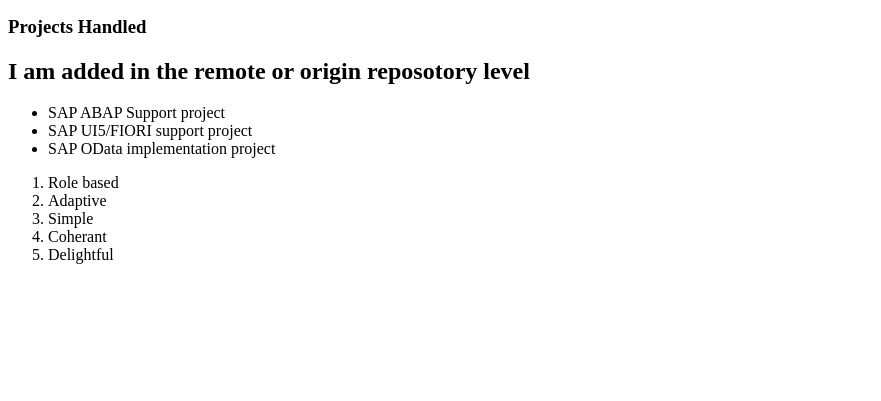
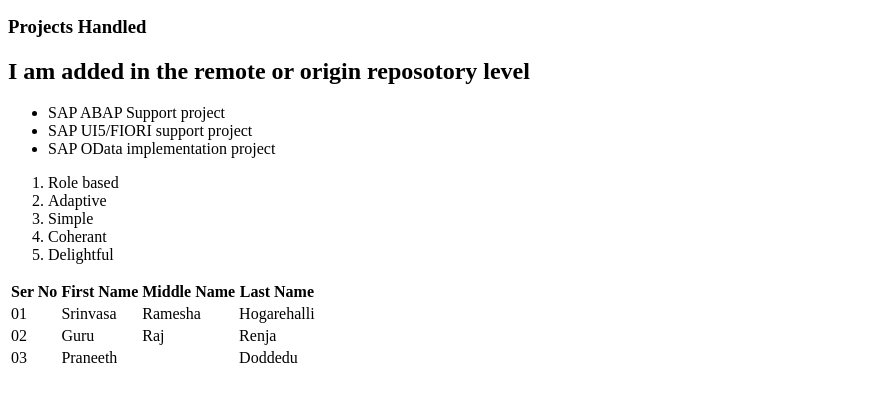
Before and after one commit to gowdaui5/basicHtmlCheck, a plain HTML site: page index.html in a window 1280 px wide. Shown: the part 205-606 px from the top of the page, without its empty margins (0-881 px from the left). Drawn offline with Linux system fonts and the light colour scheme.

Commit message:
added table tag

```diff
--- a/index.html
+++ b/index.html
@@ -41,5 +41,34 @@
 		</ol>
 
 		</div>
+		<div>
+			<table>
+				<tr>
+					<th>Ser No</th>
+					<th>First Name</th>
+					<th>Middle Name</th>
+					<th>Last Name</th>
+				</tr>
+				<tr>
+					<td>01</td>
+					<td>Srinvasa</td>
+					<td>Ramesha</td>
+					<td>Hogarehalli</td>
+				</tr>
+				<tr>
+					<td>02</td>
+					<td>Guru</td>
+					<td>Raj</td>
+					<td>Renja</td>
+				</tr>
+				<tr>
+					<td>03</td>
+					<td>Praneeth</td>
+					<td></td>
+					<td>Doddedu</td>
+				</tr>
+			</table>
+		</div>
+
 	</body>
 </html>
```
